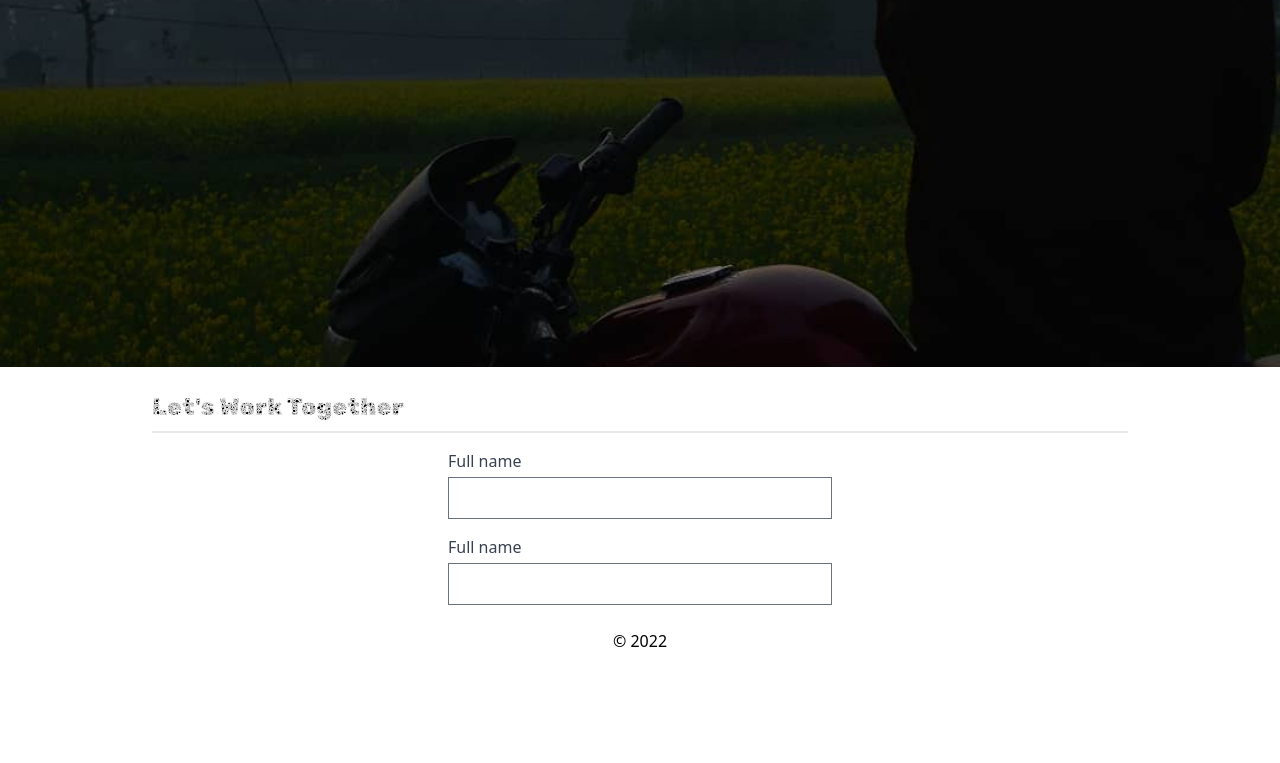
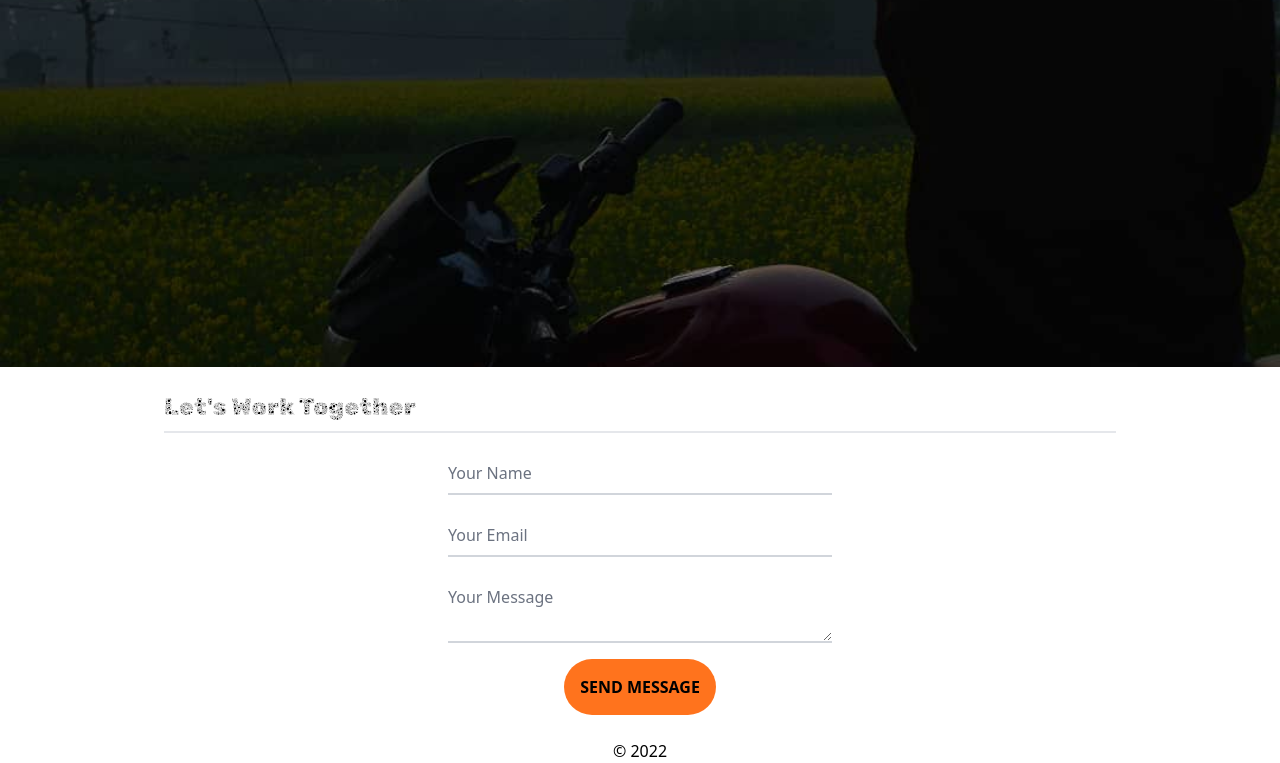
Before and after one commit to khanshifaul/SalfiRishad_Portfolio, a Vue app: page / in a window 1280 px wide. Shown: the part 433-1196 px from the top of the page. Before the commit the page ends 1086 px from the top, so only its background shows below. Built offline with nearby package versions, Linux system fonts and the light colour scheme.

Commit message:
modified:   package-lock.json 	modified:   package.json 	modified:   src/components/HelloWorld/HelloContact.vue 	modified:   tailwind.config.js

```diff
--- a/package.json
+++ b/package.json
@@ -22,6 +22,7 @@
     "@vitejs/plugin-vue-jsx": "^2.0.1",
     "@vue/tsconfig": "^0.1.3",
     "autoprefixer": "^10.4.13",
+    "flowbite": "^1.5.4",
     "npm-run-all": "^4.1.5",
     "postcss": "^8.4.19",
     "tailwindcss": "^3.2.4",
--- a/src/components/HelloWorld/HelloContact.vue
+++ b/src/components/HelloWorld/HelloContact.vue
@@ -1,16 +1,35 @@
 <script setup lang="ts"></script>
 <template>
-    <section class="container mx-auto py-6">
-        <div class="text-2xl border-b-2 pb-2 font-RubikMicrobe mb-4">Let's Work Together</div>
+    <section class="container mx-auto py-6 px-3">
+        <div class="text-2xl border-b-2 pb-2 font-RubikMicrobe mb-4">
+            Let's Work Together
+        </div>
         <div class="grid grid-cols-1 gap-4 place-items-center">
-            <label class="w-96 block">
-                <span class="text-gray-700">Full name</span>
-                <input type="text" class="mt-1 block w-full" placeholder="">
-            </label>
-            <label class="w-96 block">
-                <span class="text-gray-700">Full name</span>
-                <input type="text" class="mt-1 block w-full" placeholder="">
-            </label>
+            <div class="relative z-0">
+                <input type="text" id="floating_standard"
+                    class="block py-2.5 px-0 w-80 md:w-96 text-base text-gray-900 bg-transparent border-0 border-b-2 border-gray-300 appearance-none dark:text-white dark:border-gray-600 dark:focus:border-blue-500 focus:outline-none focus:ring-0 focus:border-blue-600 peer"
+                    placeholder=" " />
+                <label for="floating_standard"
+                    class="absolute text-base text-gray-500 dark:text-gray-400 duration-300 transform -translate-y-6 scale-75 top-3 -z-10 origin-[0] peer-focus:left-0 peer-focus:text-blue-600 peer-focus:dark:text-blue-500 peer-placeholder-shown:scale-100 peer-placeholder-shown:translate-y-0 peer-focus:scale-75 peer-focus:-translate-y-6">Your
+                    Name</label>
+            </div>
+            <div class="relative z-0">
+                <input type="text" id="floating_standard"
+                    class="block py-2.5 px-0 w-80 md:w-96 text-base text-gray-900 bg-transparent border-0 border-b-2 border-gray-300 appearance-none dark:text-white dark:border-gray-600 dark:focus:border-blue-500 focus:outline-none focus:ring-0 focus:border-blue-600 peer"
+                    placeholder=" " />
+                <label for="floating_standard"
+                    class="absolute text-base text-gray-500 dark:text-gray-400 duration-300 transform -translate-y-6 scale-75 top-3 -z-10 origin-[0] peer-focus:left-0 peer-focus:text-blue-600 peer-focus:dark:text-blue-500 peer-placeholder-shown:scale-100 peer-placeholder-shown:translate-y-0 peer-focus:scale-75 peer-focus:-translate-y-6">Your
+                    Email</label>
+            </div>
+            <div class="relative z-0">
+                <textarea id="floating_standard"
+                    class="block py-2.5 px-0 w-80 md:w-96 min-h-full text-base text-gray-900 bg-transparent border-0 border-b-2 border-gray-300 appearance-none dark:text-white dark:border-gray-600 dark:focus:border-blue-500 focus:outline-none focus:ring-0 focus:border-blue-600 peer"
+                    placeholder=" " />
+                <label for="floating_standard"
+                    class="absolute text-base text-gray-500 dark:text-gray-400 duration-300 transform -translate-y-6 scale-75 top-3 -z-10 origin-[0] peer-focus:left-0 peer-focus:text-blue-600 peer-focus:dark:text-blue-500 peer-placeholder-shown:scale-100 peer-placeholder-shown:translate-y-0 peer-focus:scale-75 peer-focus:-translate-y-6">Your
+                    Message</label>
+            </div>
+            <input type="button" value="SEND MESSAGE" class="bg-orange p-4 rounded-full font-semibold baseline" />
         </div>
     </section>
 </template>
--- a/tailwind.config.js
+++ b/tailwind.config.js
@@ -27,5 +27,6 @@ module.exports = {
   },
   plugins: [
     require('@tailwindcss/forms'),
+    require('flowbite/plugin')
   ],
 }
```
Also changed, not shown: 1 other file (tests, documents, lock files or other folders).
